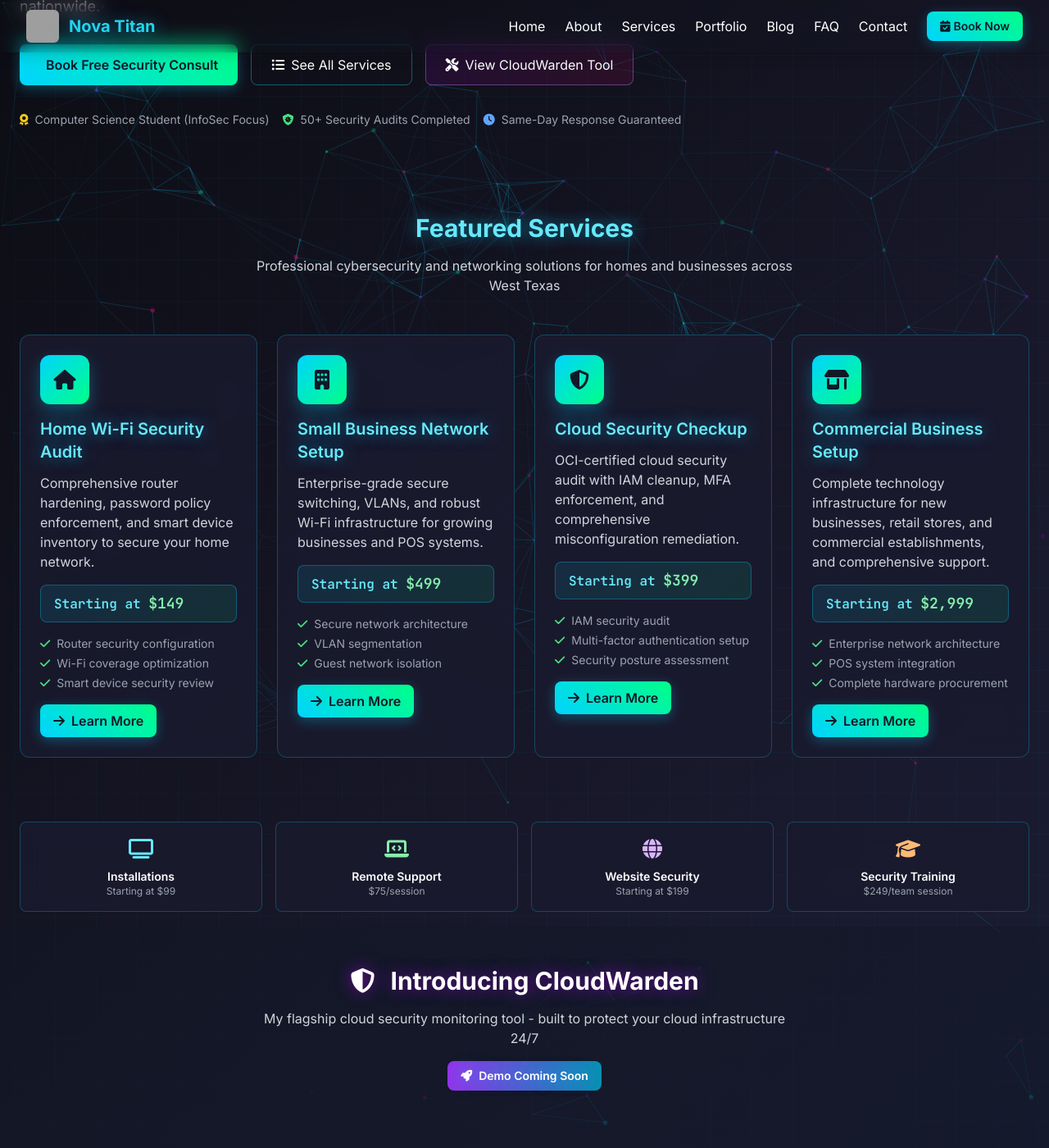
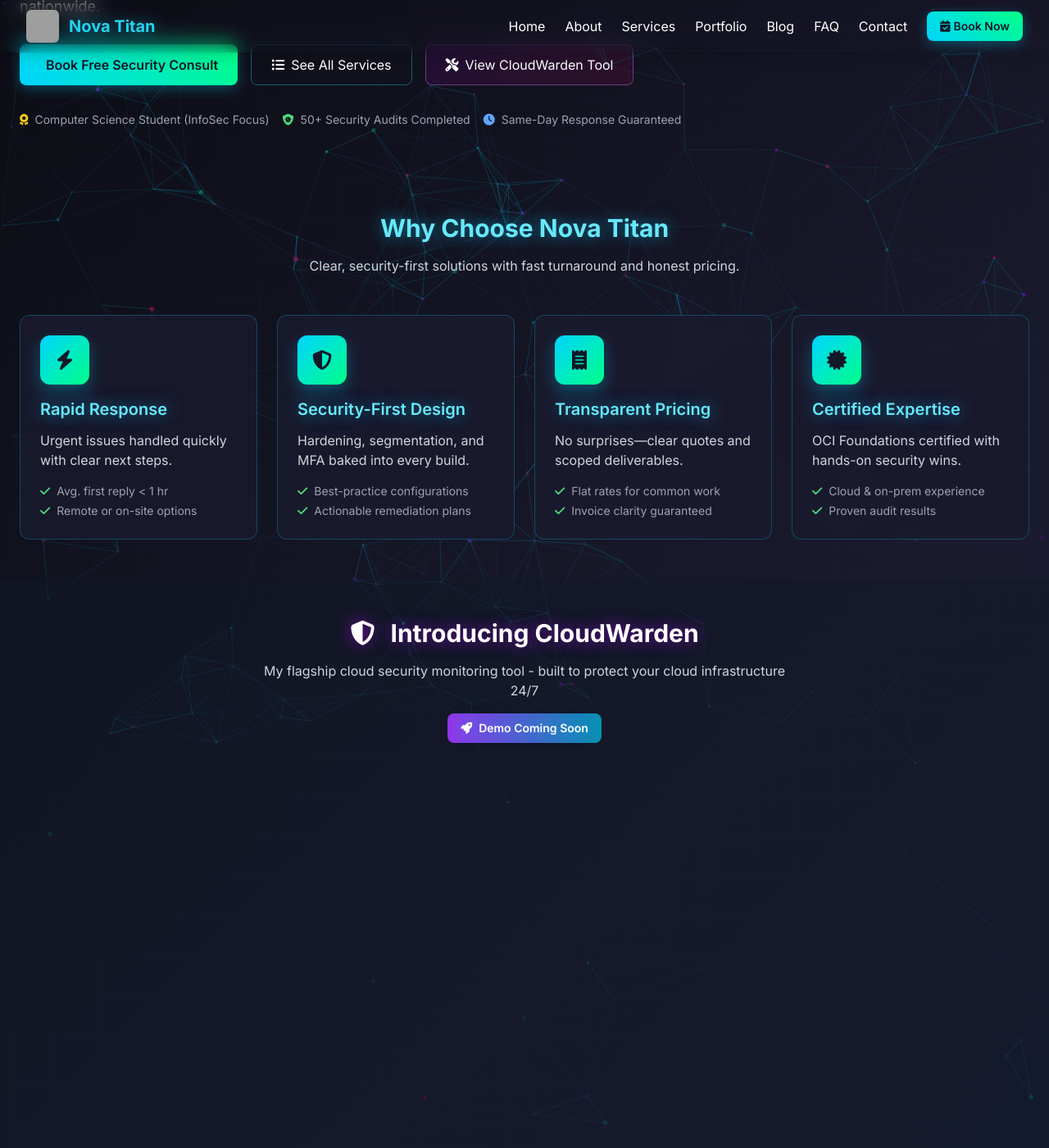
Before and after one commit to tzsmit/nova-titan-site, a Jekyll site: the page index.html, which Jekyll copies as it is, in a window 1280 px wide and 1400 px high, scrolled down 356 px. Shown: the whole window at 82% size. Built offline with Jekyll 4.4.1, drawn with Linux system fonts in a browser that asks for light colours; nearby versions of some CDN libraries; grey boxes are pictures that could not be loaded.

Commit message:
Update index.html

```diff
--- a/index.html
+++ b/index.html
@@ -592,118 +592,62 @@
     </div>
   </section>
 
-  <!-- FEATURED SERVICES -->
+  <!-- HIGHLIGHTS (replaces big services list) -->
   <section class="content py-12">
     <div class="max-w-7xl mx-auto px-6">
       <div class="text-center mb-12">
-        <h2 class="text-3xl font-bold text-cyan-300 glow mb-4">Featured Services</h2>
-        <p class="text-gray-300 max-w-2xl mx-auto">Professional cybersecurity and networking solutions for homes and businesses across West Texas</p>
+        <h2 class="text-3xl font-bold text-cyan-300 glow mb-4">Why Choose Nova Titan</h2>
+        <p class="text-gray-300 max-w-2xl mx-auto">Clear, security-first solutions with fast turnaround and honest pricing.</p>
       </div>
 
       <div class="grid grid-cols-1 md:grid-cols-4 gap-6">
         <article class="card rounded-xl p-6 fade-in">
           <div class="service-icon">
-            <i class="fas fa-home text-2xl text-gray-900"></i>
+            <i class="fas fa-bolt text-2xl text-gray-900"></i>
           </div>
-          <h3 class="text-xl font-semibold text-cyan-300 mb-3">Home Wi-Fi Security Audit</h3>
-          <p class="text-gray-300 mb-4">Comprehensive router hardening, password policy enforcement, and smart device inventory to secure your home network.</p>
-          <div class="price-tag mb-4">
-            <span class="text-cyan-300">Starting at </span>
-            <span class="text-green-300 text-lg">$149</span>
-          </div>
-          <ul class="text-sm text-gray-400 mb-4 space-y-1">
-            <li><i class="fas fa-check text-green-400 mr-2"></i>Router security configuration</li>
-            <li><i class="fas fa-check text-green-400 mr-2"></i>Wi-Fi coverage optimization</li>
-            <li><i class="fas fa-check text-green-400 mr-2"></i>Smart device security review</li>
+          <h3 class="text-xl font-semibold text-cyan-300 mb-3">Rapid Response</h3>
+          <p class="text-gray-300 mb-4">Urgent issues handled quickly with clear next steps.</p>
+          <ul class="text-sm text-gray-400 space-y-1">
+            <li><i class="fas fa-check text-green-400 mr-2"></i>Avg. first reply &lt; 1 hr</li>
+            <li><i class="fas fa-check text-green-400 mr-2"></i>Remote or on-site options</li>
           </ul>
-          <a class="btn-grad text-gray-900 font-semibold py-2 px-4 rounded-lg inline-flex items-center" href="/services/#home-audit">
-            <i class="fas fa-arrow-right mr-2"></i>Learn More
-          </a>
-        </article>
-
-        <article class="card rounded-xl p-6 fade-in">
-          <div class="service-icon">
-            <i class="fas fa-building text-2xl text-gray-900"></i>
-          </div>
-          <h3 class="text-xl font-semibold text-cyan-300 mb-3">Small Business Network Setup</h3>
-          <p class="text-gray-300 mb-4">Enterprise-grade secure switching, VLANs, and robust Wi-Fi infrastructure for growing businesses and POS systems.</p>
-          <div class="price-tag mb-4">
-            <span class="text-cyan-300">Starting at </span>
-            <span class="text-green-300 text-lg">$499</span>
-          </div>
-          <ul class="text-sm text-gray-400 mb-4 space-y-1">
-            <li><i class="fas fa-check text-green-400 mr-2"></i>Secure network architecture</li>
-            <li><i class="fas fa-check text-green-400 mr-2"></i>VLAN segmentation</li>
-            <li><i class="fas fa-check text-green-400 mr-2"></i>Guest network isolation</li>
-          </ul>
-          <a class="btn-grad text-gray-900 font-semibold py-2 px-4 rounded-lg inline-flex items-center" href="/services/#smb-network">
-            <i class="fas fa-arrow-right mr-2"></i>Learn More
-          </a>
         </article>
 
         <article class="card rounded-xl p-6 fade-in">
           <div class="service-icon">
             <i class="fas fa-shield-alt text-2xl text-gray-900"></i>
           </div>
-          <h3 class="text-xl font-semibold text-cyan-300 mb-3">Cloud Security Checkup</h3>
-          <p class="text-gray-300 mb-4">OCI-certified cloud security audit with IAM cleanup, MFA enforcement, and comprehensive misconfiguration remediation.</p>
-          <div class="price-tag mb-4">
-            <span class="text-cyan-300">Starting at </span>
-            <span class="text-green-300 text-lg">$399</span>
-          </div>
-          <ul class="text-sm text-gray-400 mb-4 space-y-1">
-            <li><i class="fas fa-check text-green-400 mr-2"></i>IAM security audit</li>
-            <li><i class="fas fa-check text-green-400 mr-2"></i>Multi-factor authentication setup</li>
-            <li><i class="fas fa-check text-green-400 mr-2"></i>Security posture assessment</li>
+          <h3 class="text-xl font-semibold text-cyan-300 mb-3">Security-First Design</h3>
+          <p class="text-gray-300 mb-4">Hardening, segmentation, and MFA baked into every build.</p>
+          <ul class="text-sm text-gray-400 space-y-1">
+            <li><i class="fas fa-check text-green-400 mr-2"></i>Best-practice configurations</li>
+            <li><i class="fas fa-check text-green-400 mr-2"></i>Actionable remediation plans</li>
           </ul>
-          <a class="btn-grad text-gray-900 font-semibold py-2 px-4 rounded-lg inline-flex items-center" href="/services/#cloud-security">
-            <i class="fas fa-arrow-right mr-2"></i>Learn More
-          </a>
         </article>
 
         <article class="card rounded-xl p-6 fade-in">
           <div class="service-icon">
-            <i class="fas fa-store-alt text-2xl text-gray-900"></i>
+            <i class="fas fa-receipt text-2xl text-gray-900"></i>
           </div>
-          <h3 class="text-xl font-semibold text-cyan-300 mb-3">Commercial Business Setup</h3>
-          <p class="text-gray-300 mb-4">Complete technology infrastructure for new businesses, retail stores, and commercial establishments, and comprehensive support.</p>
-          <div class="price-tag mb-4">
-            <span class="text-cyan-300">Starting at </span>
-            <span class="text-green-300 text-lg">$2,999</span>
+          <h3 class="text-xl font-semibold text-cyan-300 mb-3">Transparent Pricing</h3>
+          <p class="text-gray-300 mb-4">No surprises—clear quotes and scoped deliverables.</p>
+          <ul class="text-sm text-gray-400 space-y-1">
+            <li><i class="fas fa-check text-green-400 mr-2"></i>Flat rates for common work</li>
+            <li><i class="fas fa-check text-green-400 mr-2"></i>Invoice clarity guaranteed</li>
+          </ul>
+        </article>
+
+        <article class="card rounded-xl p-6 fade-in">
+          <div class="service-icon">
+            <i class="fas fa-certificate text-2xl text-gray-900"></i>
           </div>
-          <ul class="text-sm text-gray-400 mb-4 space-y-1">
-            <li><i class="fas fa-check text-green-400 mr-2"></i>Enterprise network architecture</li>
-            <li><i class="fas fa-check text-green-400 mr-2"></i>POS system integration</li>
-            <li><i class="fas fa-check text-green-400 mr-2"></i>Complete hardware procurement</li>
+          <h3 class="text-xl font-semibold text-cyan-300 mb-3">Certified Expertise</h3>
+          <p class="text-gray-300 mb-4">OCI Foundations certified with hands-on security wins.</p>
+          <ul class="text-sm text-gray-400 space-y-1">
+            <li><i class="fas fa-check text-green-400 mr-2"></i>Cloud & on-prem experience</li>
+            <li><i class="fas fa-check text-green-400 mr-2"></i>Proven audit results</li>
           </ul>
-          <a class="btn-grad text-gray-900 font-semibold py-2 px-4 rounded-lg inline-flex items-center" href="/services/#commercial-services">
-            <i class="fas fa-arrow-right mr-2"></i>Learn More
-          </a>
         </article>
-      </div>
-
-      <!-- Additional Services Quick Links -->
-      <div class="mt-12 grid grid-cols-2 md:grid-cols-4 gap-4">
-        <a href="/services/#installations" class="card rounded-lg p-4 text-center hover:scale-105 transition-transform">
-          <i class="fas fa-tv text-2xl text-cyan-300 mb-2"></i>
-          <div class="font-semibold text-sm">Installations</div>
-          <div class="text-xs text-gray-400">Starting at $99</div>
-        </a>
-        <a href="/services/#remote-support" class="card rounded-lg p-4 text-center hover:scale-105 transition-transform">
-          <i class="fas fa-laptop-code text-2xl text-green-300 mb-2"></i>
-          <div class="font-semibold text-sm">Remote Support</div>
-          <div class="text-xs text-gray-400">$75/session</div>
-        </a>
-        <a href="/services/#web-hardening" class="card rounded-lg p-4 text-center hover:scale-105 transition-transform">
-          <i class="fas fa-globe text-2xl text-purple-300 mb-2"></i>
-          <div class="font-semibold text-sm">Website Security</div>
-          <div class="text-xs text-gray-400">Starting at $199</div>
-        </a>
-        <a href="/services/#training" class="card rounded-lg p-4 text-center hover:scale-105 transition-transform">
-          <i class="fas fa-graduation-cap text-2xl text-orange-300 mb-2"></i>
-          <div class="font-semibold text-sm">Security Training</div>
-          <div class="text-xs text-gray-400">$249/team session</div>
-        </a>
       </div>
     </div>
   </section>
@@ -917,7 +861,6 @@
             </div>
             <div class="flex items-center">
               <i class="fas fa-envelope text-cyan-400 w-4 mr-3"></i>
-              <!-- UPDATED EMAIL -->
               <a href="mailto:info@novatitan.net" class="text-gray-300 hover:text-cyan-300 transition">info@novatitan.net</a>
             </div>
             <div class="flex items-center">
@@ -955,7 +898,7 @@
             </a>
             <a href="https://www.linkedin.com/in/traivone-smith-969b60327" target="_blank" rel="noopener noreferrer me" aria-label="LinkedIn" class="social-icon text-gray-300 hover:text-cyan-300 transition">
               <svg class="w-5 h-5" role="img" viewBox="0 0 24 24" fill="currentColor">
-                <path d="M20.451 20.451h-3.554v-5.569c0-1.328-.027-3.037-1.852-3.037-1.853 0-2.136 1.447-2.136 2.943v5.663H9.355V9h3.414v1.561h.049c.476-.9 1.637-1.852 3.37-1.852 3.603 0 4.268 2.372 4.268 5.457v6.285zM5.337 7.433a2.063 2.063 0 1 1 0-4.126 2.063 2.063 0 0 1 0 4.126zM7.114 20.451H3.559V9h3.555v11.451zM22.225 0H1.771C.792 0 0 .774 0 1.729v20.542C0 23.226.792 24 1.771 24h20.451C23.2 24 24 23.226 24 22.271V1.729C24 .774 23.2 0 22.225 0z"/>
+                <path d="M20.451 20.451h-3.554v-5.569c0-1.328-.027-3.037-1.852-3.037-1.853 0-2.136 1.447-2.136 2.943v5.663H9.355V9h3.414v1.561h.049c}.476-.9 1.637-1.852 3.37-1.852 3.603 0 4.268 2.372 4.268 5.457v6.285zM5.337 7.433a2.063 2.063 0 1 1 0-4.126 2.063 2.063 0 0 1 0 4.126zM7.114 20.451H3.559V9h3.555v11.451zM22.225 0H1.771C.792 0 0 .774 0 1.729v20.542C0 23.226.792 24 1.771 24h20.451C23.2 24 24 23.226 24 22.271V1.729C24 .774 23.2 0 22.225 0z"/>
               </svg>
             </a>
             <a href="https://www.facebook.com/share/1GNBbSRT4b/" target="_blank" rel="noopener noreferrer me" aria-label="Facebook" class="social-icon text-gray-300 hover:text-cyan-300 transition">
@@ -970,7 +913,6 @@
   </footer>
 
   <!-- Scripts -->
-  <!-- removed Cloudflare email decode script (no longer needed) -->
   <script>
     // Particle.js Configuration
     particlesJS('particles-js',{
@@ -1023,7 +965,7 @@
       });
     });
 
-    // Mobile Menu Logic (same as services page)
+    // Mobile Menu Logic
     const menuBtn = document.getElementById('menuBtn');
     const mobileMenu = document.getElementById('mobileMenu');
 
```
